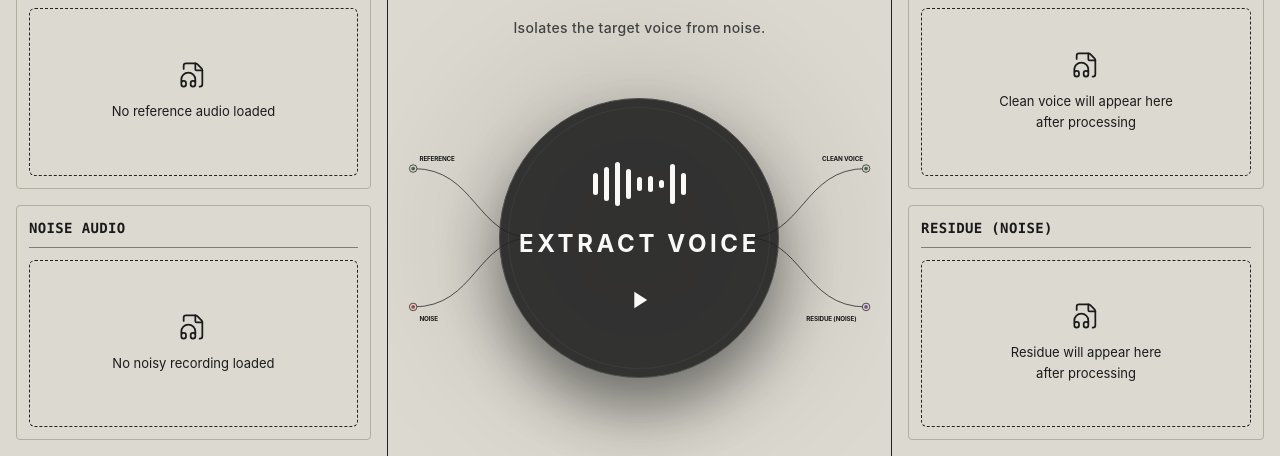
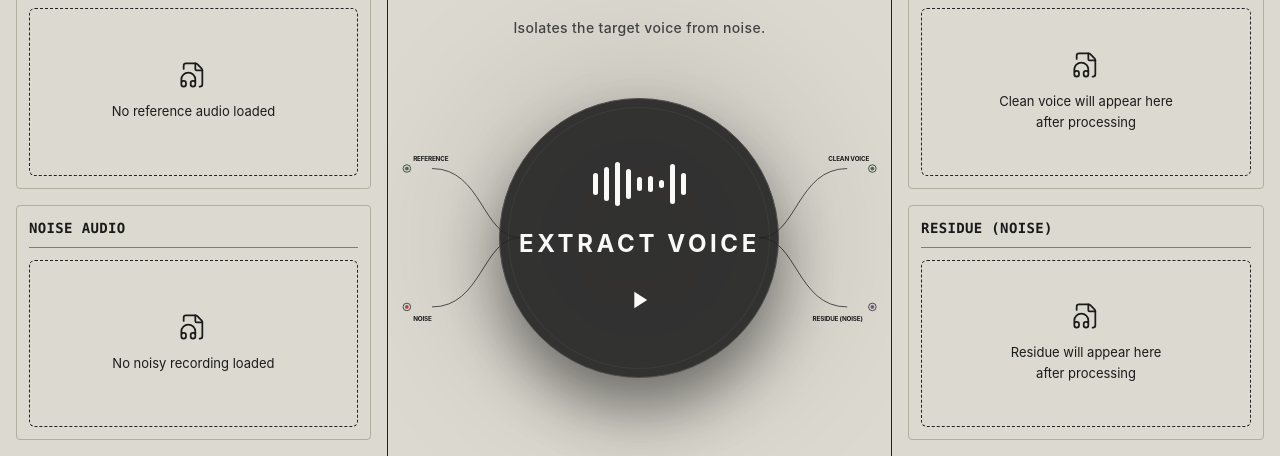
Before and after one commit to Komalpreet2809/Vanta, a Next.js app in the folder web/: page / in a window 1280 px wide. Shown: the part 188-644 px from the top of the page. Built offline with nearby package versions, Linux system fonts and the light colour scheme; no server answers.

Commit message:
style: final floating curly braces with distinct gaps at both ends

```diff
--- a/web/src/components/EngineCenter.tsx
+++ b/web/src/components/EngineCenter.tsx
@@ -37,11 +37,11 @@ export function EngineCenter({
       <div className="relative w-full aspect-[1.5/1] flex items-center justify-center">
         <svg className="absolute inset-0 w-full h-full overflow-visible" viewBox="0 0 800 440" preserveAspectRatio="xMidYMid meet">
 
-          {/* LEFT CURLY BRACE { - Floating with gaps (Starts at 40, Ends at 230) */}
+          {/* LEFT CURLY BRACE { - Floating with gaps at both ends */}
           <g>
-            {/* Top Curve */}
+            {/* Top Curve - Starts at 70 (Gap from node at 30), Ends at 210 (Gap from orb) */}
             <path
-              d="M 40 110 C 140 110, 140 220, 230 220"
+              d="M 70 110 C 150 110, 150 220, 210 220"
               fill="none"
               stroke="#222222"
               strokeWidth="1.5"
@@ -49,7 +49,7 @@ export function EngineCenter({
             />
             {/* Bottom Curve */}
             <path
-              d="M 40 330 C 140 330, 140 220, 230 220"
+              d="M 70 330 C 150 330, 150 220, 210 220"
               fill="none"
               stroke="#222222"
               strokeWidth="1.5"
@@ -57,11 +57,11 @@ export function EngineCenter({
             />
           </g>
 
-          {/* RIGHT CURLY BRACE } - Floating with gaps (Starts at 760, Ends at 570) */}
+          {/* RIGHT CURLY BRACE } - Floating with gaps at both ends */}
           <g>
-            {/* Top Curve */}
+            {/* Top Curve - Starts at 730 (Gap from node at 770), Ends at 590 (Gap from orb) */}
             <path
-              d="M 760 110 C 660 110, 660 220, 570 220"
+              d="M 730 110 C 650 110, 650 220, 590 220"
               fill="none"
               stroke="#222222"
               strokeWidth="1.5"
@@ -69,7 +69,7 @@ export function EngineCenter({
             />
             {/* Bottom Curve */}
             <path
-              d="M 760 330 C 660 330, 660 220, 570 220"
+              d="M 730 330 C 650 330, 650 220, 590 220"
               fill="none"
               stroke="#222222"
               strokeWidth="1.5"
@@ -77,27 +77,27 @@ export function EngineCenter({
             />
           </g>
 
-          {/* Node Indicators (Floating at x=40 and x=760) */}
+          {/* Node Indicators (Floating at x=30 and x=770) */}
           {/* Reference */}
-          <g transform="translate(40, 110)">
+          <g transform="translate(30, 110)">
             <circle r="6" fill="#DCD9D0" stroke="#222222" strokeWidth="1.2" />
             <circle r="3" fill="#4A6B4A" />
             <text x="10" y="-12" className="text-[10px] font-bold fill-[#1a1a1a] tracking-tight">REFERENCE</text>
           </g>
           {/* Noise */}
-          <g transform="translate(40, 330)">
+          <g transform="translate(30, 330)">
             <circle r="6" fill="#DCD9D0" stroke="#222222" strokeWidth="1.2" />
             <circle r="3" fill="#B54545" />
             <text x="10" y="22" className="text-[10px] font-bold fill-[#1a1a1a] tracking-tight">NOISE</text>
           </g>
           {/* Clean Voice */}
-          <g transform="translate(760, 110)">
+          <g transform="translate(770, 110)">
             <circle r="6" fill="#DCD9D0" stroke="#222222" strokeWidth="1.2" />
             <circle r="3" fill="#4A6B4A" />
             <text x="-70" y="-12" className="text-[10px] font-bold fill-[#1a1a1a] tracking-tight text-right">CLEAN VOICE</text>
           </g>
           {/* Residue (Noise) */}
-          <g transform="translate(760, 330)">
+          <g transform="translate(770, 330)">
             <circle r="6" fill="#DCD9D0" stroke="#222222" strokeWidth="1.2" />
             <circle r="3" fill="#745296" />
             <text x="-95" y="22" className="text-[10px] font-bold fill-[#1a1a1a] tracking-tight text-right">RESIDUE (NOISE)</text>
```
